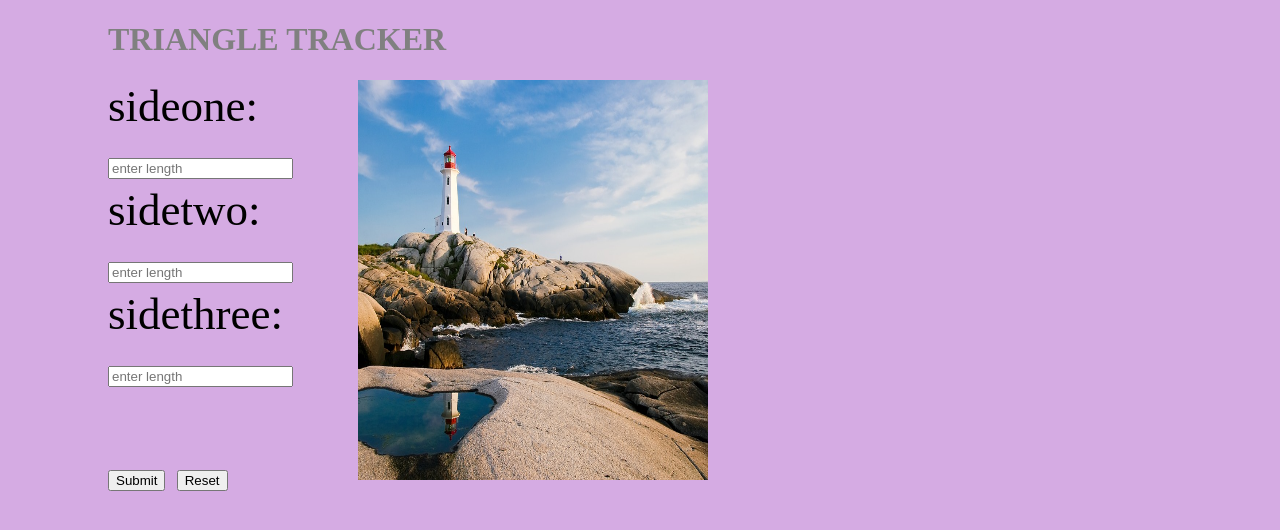
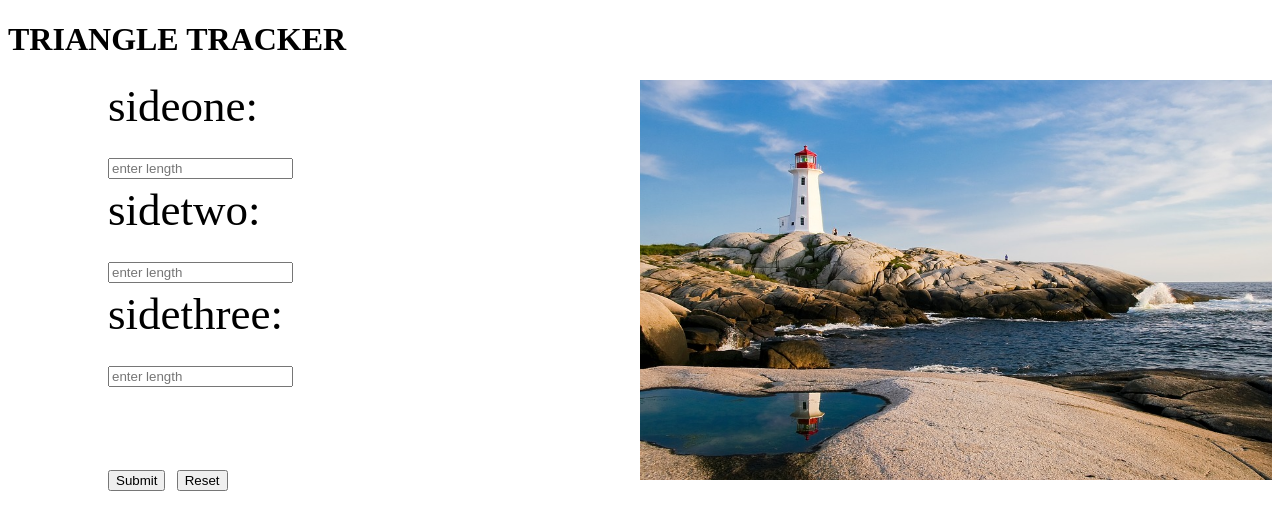
Before and after one commit to Maurice5050/TRIANGLE-TRACKER, a plain HTML site: page index.html in a window 1280 px wide. Drawn offline with Linux system fonts and the light colour scheme.

```diff
--- a/style.css
+++ b/style.css
@@ -1,12 +1,3 @@
-h1{
-  color: grey;
-  margin-left: 100px;
-
-}
-body{
-  background-color: #d5abe3;
-}
-
 
 form{
 margin-left: 100px;font-size: 45px;
@@ -15,6 +6,3 @@
 img{
   height: 400px;width: 50%;float: right;
 }
-.entire{
-  width: 700px;
-}
```
